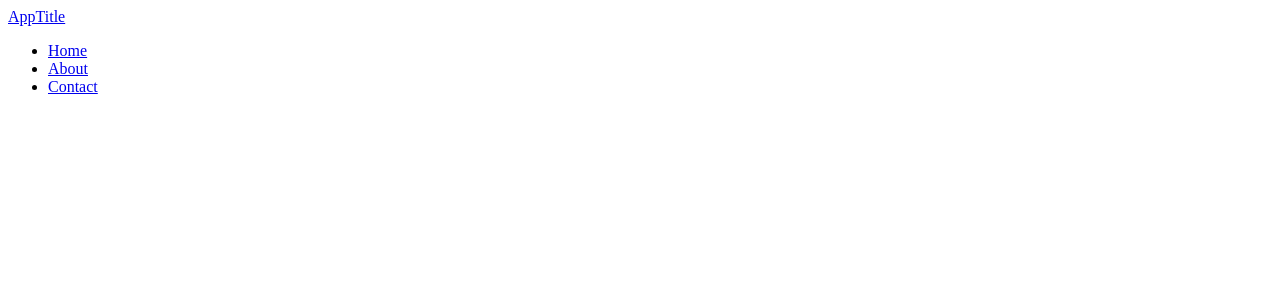
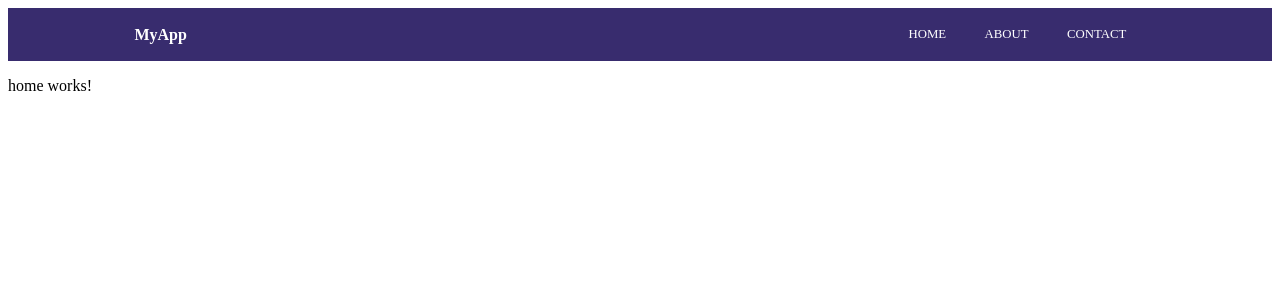
Before and after one commit to SheaParrott/Angular-Hello-World, an Angular app: page / in a window 1280 px wide. Shown: the top 300 px of the page. Built offline with nearby package versions, Linux system fonts and the light colour scheme.

Commit message:
basic routing set up with nav bar

```diff
--- a/src/app/app-routing.module.ts
+++ b/src/app/app-routing.module.ts
@@ -1,10 +1,17 @@
-import { NgModule } from '@angular/core';
-import { Routes, RouterModule } from '@angular/router';
+import { NgModule } from '@angular/core'
+import { Routes, RouterModule } from '@angular/router'
+import { HomeComponent } from './home/home.component'
+import { AboutComponent } from './about/about.component'
+import { ContactComponent } from './contact/contact.component'
 
-const routes: Routes = [];
+const routes: Routes = [
+  { path: '', component: HomeComponent },
+  { path: 'about', component: AboutComponent },
+  { path: 'contact', component: ContactComponent }
+]
 
 @NgModule({
   imports: [RouterModule.forRoot(routes)],
   exports: [RouterModule]
 })
-export class AppRoutingModule { }
+export class AppRoutingModule {}
--- a/src/app/app.component.ts
+++ b/src/app/app.component.ts
@@ -1,10 +1,8 @@
-import { Component } from '@angular/core';
+import { Component } from '@angular/core'
 
 @Component({
   selector: 'app-root',
   templateUrl: './app.component.html',
   styleUrls: ['./app.component.css']
 })
-export class AppComponent {
-  title = 'Angular-Hello-World';
-}
+export class AppComponent {}
--- a/src/app/nav/nav.component.css
+++ b/src/app/nav/nav.component.css
@@ -0,0 +1,28 @@
+header {
+  background-color: #382c6e;
+}
+.logo {
+  font-weight: bold;
+}
+ul {
+  list-style-type: none;
+  margin: 0;
+  padding: 0;
+  display: flex;
+  justify-content: flex-end;
+}
+li {
+  padding: 1.5em;
+  text-transform: uppercase;
+  font-size: 0.8em;
+  cursor: pointer;
+}
+li:hover {
+  background-color: #4c3c8f;
+}
+nav.container-flex {
+  padding: 0;
+  display: flex;
+  align-items: center;
+  justify-content: space-between;
+}
--- a/src/app/nav/nav.component.html
+++ b/src/app/nav/nav.component.html
@@ -1,10 +1,12 @@
 <header>
-  <nav>
-    <a routerLink="/">AppTitle</a>
+  <div>
+    <nav class="container container-flex">
+      <a routerLink="/" class="logo">{{ AppTitle }}</a>
       <ul>
         <li><a routerLink="/">Home</a></li>
         <li><a routerLink="/about">About</a></li>
         <li><a routerLink="/contact">Contact</a></li>
       </ul>
     </nav>
+  </div>
 </header>
--- a/src/app/nav/nav.component.ts
+++ b/src/app/nav/nav.component.ts
@@ -1,4 +1,4 @@
-import { Component, OnInit } from '@angular/core';
+import { Component, OnInit } from '@angular/core'
 
 @Component({
   selector: 'app-nav',
@@ -6,10 +6,9 @@ import { Component, OnInit } from '@angular/core';
   styleUrls: ['./nav.component.css']
 })
 export class NavComponent implements OnInit {
+  AppTitle: String = 'MyApp'
 
-  constructor() { }
+  constructor() {}
 
-  ngOnInit() {
-  }
-
+  ngOnInit() {}
 }
--- a/src/styles.css
+++ b/src/styles.css
@@ -1 +1,18 @@
-/* You can add global styles to this file, and also import other style files */
+body {
+  min-height: 100vh;
+}
+a {
+  text-decoration: none;
+  color: white;
+}
+.container {
+  width: 80%;
+  margin: 0 auto;
+  padding: 1.3em;
+  grid-template-columns: 30% auto;
+}
+section {
+  width: 80%;
+  margin: 0 auto;
+  padding: 2em;
+}
```
Lines whose indentation alone changed are shown as unchanged.
